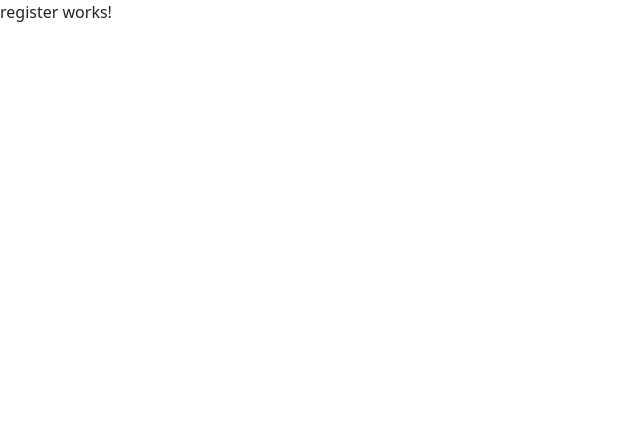
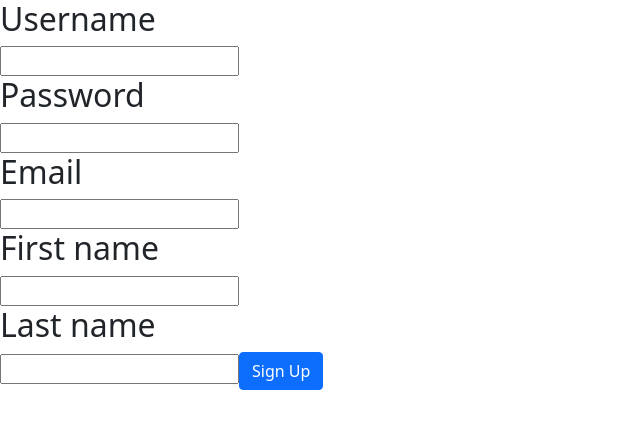
Before and after one commit to pizza-palace-bunch-a-guys-project-2/fe, an Angular app: page /register in a window 1280 px wide. Shown: the top 428 px of the page, without its empty margins (0-640 px from the left). Built offline with nearby package versions, Linux system fonts and the light colour scheme.

Commit message:
Basic register user logic

```diff
--- a/src/app/register/register.component.html
+++ b/src/app/register/register.component.html
@@ -1 +1,15 @@
-<p>register works!</p>
+<div>
+    <form [formGroup] = "signUpGroup">
+        <h2>Username</h2>
+        <input type="text" formControlName="userName">
+        <h2>Password</h2>
+        <input type="password" formControlName="userPassword">
+        <h2>Email</h2>
+        <input type="email" formControlName="userEmail">
+        <h2>First name</h2>
+        <input type="text" formControlName="userFirstName">
+        <h2>Last name</h2>
+        <input type="text" formControlName="userLastName">
+        <button class="btn btn-primary" (click)="signUpUser(signUpGroup)">Sign Up</button>
+    </form>
+</div>
--- a/src/app/register/register.component.ts
+++ b/src/app/register/register.component.ts
@@ -1,4 +1,7 @@
 import { Component, OnInit } from '@angular/core';
+import { FormControl, FormGroup } from '@angular/forms';
+import { User } from '../services/user';
+import { UserService } from '../services/user.service';
 
 @Component({
   selector: 'app-register',
@@ -7,7 +10,32 @@ import { Component, OnInit } from '@angular/core';
 })
 export class RegisterComponent implements OnInit {
 
-  constructor() { }
+  signUpGroup = new FormGroup({
+    userName: new FormControl(''),
+    userPassword: new FormControl(''),
+    userEmail: new FormControl(''),
+    userFirstName: new FormControl(''),
+    userLastName: new FormControl('')
+  });
+
+  constructor(private userServ:UserService) { }
+
+  signUpUser(signUpGroup: FormGroup) {
+    const userName:string = signUpGroup.get('userName')!.value;
+    const userPassword:string = signUpGroup.get('userPassword')!.value;
+    const userEmail:string = signUpGroup.get('userEmail')!.value;
+    const userFirstName:string = signUpGroup.get('userFirstName')!.value;
+    const userLastName:string = signUpGroup.get('userLastName')!.value;
+    const userRoleId:number = 1;
+
+    const user = new User(userName, userPassword, userEmail, userFirstName, userLastName, userRoleId);
+
+    this.userServ.signUpUser(user).subscribe(
+      resp => {
+        console.log("Response: ", resp);
+      }
+    );
+  }
 
   ngOnInit(): void {
   }
```
